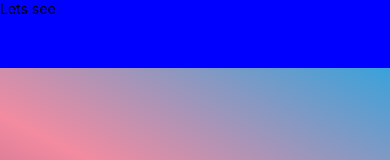
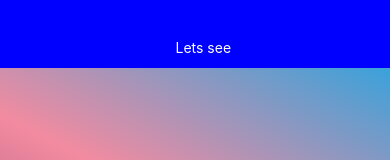
Before and after one commit to arsmohamed/MeroProject, a React Native app: screen / in a window 390 px wide. Shown: the top 160 px of the page. Built offline with nearby package versions, Linux system fonts and the light colour scheme.

Commit message:
Different orgnization and creating different files

```diff
--- a/App.js
+++ b/App.js
@@ -1,52 +1,53 @@
-import { StatusBar } from 'expo-status-bar';
+import React, { Component } from 'react';
 import { StyleSheet, Text, View } from 'react-native';
-import Nav from './Nav/NavigationPage';
 import { LinearGradient } from 'expo-linear-gradient';
+import IconNav from './Navigation/NavigationPage';
 
-export default function App() {
+export default class App extends Component {
 
-  const NavBar = <View style={styles.NavBarStyle}>
-      <Text>Lets see</Text>
+  NavBar = () => <View style={styles.NavBarStyle}>
+      <Text style={{marginTop: "10%", marginLeft: "45%", color: "white"}}>Lets see</Text>
     </View>
 
-  const NotiPage = <LinearGradient
-    start={{ x: 0.95, y: 0 }} and end={{ x: 0, y: 0.95 }}
-    locations={[0,0.25,0.65]}
-    colors={['#39A2DB', '#F38BA0','#502064']}
-    style={styles.NotiPageStyle}
-  >
-      <Nav
-        style={styles.NavIconStyle}
-      />
-  </LinearGradient>
+  MainContaint = () => <LinearGradient style={styles.MainContaintStyle}
+      start={{ x: 0.95, y: 0 }} and end={{ x: 0, y: 0.95 }}
+      locations={[0,0.25,0.65]} colors={['#39A2DB', '#F38BA0','#502064']}
+    >
+      <IconNav/>
+    </LinearGradient>
 
-  const ContainerArea = <View style={styles.ContainerAreaStyle}>
-      {NavBar}
-      {NotiPage}
+
+  ContainerArea = () => <View style={styles.container}>
+      {this.NavBar()}
+      {this.MainContaint()}
     </View>
 
-  return (ContainerArea);
+
+  render() {
+    return (this.ContainerArea());
+  }
 }
 
 const styles = StyleSheet.create({
-  ContainerAreaStyle: {
+  container: {
+    flex: 1,
+    alignItems: "center",
     display: 'flex',
     flexDirection: 'column',
     width: "100%",
     height: "100%",
-    // backgroundColor: 'orange', //to check the location and how much it covers
+    backgroundColor: 'orange', //to check the location and how much it covers
   },
   NavBarStyle: {
     width: "100%",
     height: "8%",
     backgroundColor: "blue",
   },
-  NotiPageStyle: {
+  MainContaintStyle: {
     width: "100%",
     height: "100%",
     flex: 1,
     // alignItems: 'center',
     // justifyContent: 'center',
-    // backgroundColor: "red",
   },
 });
```
Also changed, not shown: Navigation/IconNav.js (added), Navigation/NavPag/NavPag.js (renamed from Nav/NavPag/NavPag.js), Navigation/NavigationPage.js (renamed from Nav/NavigationPage.js).
